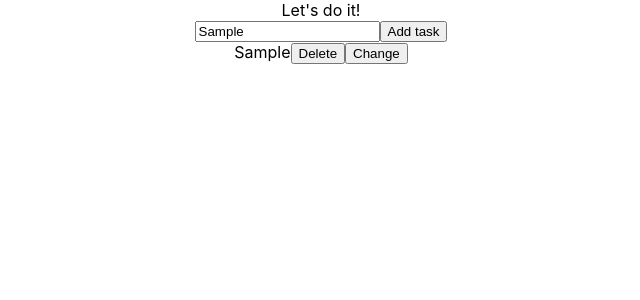
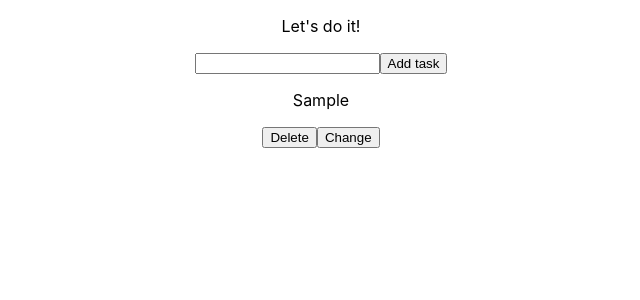
Before and after one commit to ZhenyaHoholko/ToDo-App, a React (Create React App) app: page / in a window 1280 px wide. Both pictures are taken after typing "Sample" into the empty fields and a click on the button "Add task". Shown: the top 300 px of the page, without its empty margins (319-959 px from the left). Built offline with nearby package versions, Linux system fonts and the light colour scheme.

Commit message:
Creat some opportunity for app. Delete,change,add

```diff
--- a/src/App.js
+++ b/src/App.js
@@ -4,34 +4,28 @@ import Input from "./Components/Input";
 import List from "./Components/List";
 import { useState } from "react";
 
-function App() {
+function App(inputText) {
   const [task, setTask] = useState([]);
-  const [state, setState] = useState(false);
 
-  const handleClick = (el) => {
-    setTask([...task.filter((item) => item.id !== el.id)]);
+  const handleDelete = (id) => {
+    setTask([...task.filter((el) => el.id !== id)]);
   };
-
+  const handleChange = (id, inputText) => {
+    setTask([
+      ...task.map((el) => (el.id === id ? { ...el, title: inputText } : el)),
+    ]);
+  };
   return (
     <div className="App">
-      <div>Let's do it!</div>
+      <p>Let's do it!</p>
       <Input task={task} setTask={setTask} />
-      {task.map(
-        (el) => (
-          <List
-            state={state}
-            setState={setState}
-            listItem={el}
-            handleClick={handleClick}
-            task={task}
-          />
-        )
-        // (<div>
-        //   <button onClick={() => }>
-        //     {state ? "Save" : "Change"}
-        //   </button>{" "}
-        // </div>
-      )}
+      {task.map((item) => (
+        <List
+          item={item}
+          handleChange={handleChange}
+          handleDelete={handleDelete}
+        />
+      ))}
     </div>
   );
 }
--- a/src/Components/Input.jsx
+++ b/src/Components/Input.jsx
@@ -2,20 +2,15 @@ import React, { useState } from "react";
 
 function Input({ task, setTask }) {
   const [text, setText] = useState("");
-  const [agreement, setAgreement] = useState(false);
-  const handleClick = () => {
+  const buttonClick = () => {
     setTask([...task, { id: new Date().getTime(), title: text }]);
-    // setTask("");
-    setAgreement(true);
+    setText("");
+    console.log(task);
   };
   return (
     <div>
-      <input
-        onChange={(e) => setText(e.target.value)}
-        type="text"
-        value={text}
-      />
-      <button onClick={handleClick}>Add task</button>
+      <input value={text} onChange={(e) => setText(e.target.value)} />
+      <button onClick={() => buttonClick()}>Add task</button>
     </div>
   );
 }
--- a/src/Components/List.jsx
+++ b/src/Components/List.jsx
@@ -1,19 +1,29 @@
 import { useState } from "react";
 
-function List({ state, setState, listItem, handleClick, task }) {
-  const handleChange = (listItem) => {
-    setState((prev) => !prev);
-    console.log(task.filter((i) => i.id === listItem.id));
+function List({ item, handleDelete, handleChange }) {
+  const [change, setChange] = useState(false);
+  const [inputText, setInputText] = useState(item.title);
+  const goChange = () => {
+    if (change) {
+      handleChange(item.id, inputText);
+      setChange(!change);
+    } else {
+      setChange(!change);
+    }
   };
 
-  const saveData = () => {};
   return (
-    <div key={listItem.id}>
-      {state ? <input /> : listItem.title}
-      <button onClick={() => handleClick()}>Delete</button>
-      <button onClick={() => handleChange(listItem)}>
-        {state ? "Save" : "Change"}
-      </button>
+    <div key={item.id}>
+      {change ? (
+        <input
+          value={inputText}
+          onChange={(e) => setInputText(e.target.value)}
+        />
+      ) : (
+        <p> {item.title}</p>
+      )}
+      <button onClick={() => handleDelete(item.id)}>Delete</button>
+      <button onClick={() => goChange()}>{change ? "Save" : "Change"}</button>
     </div>
   );
 }
```
